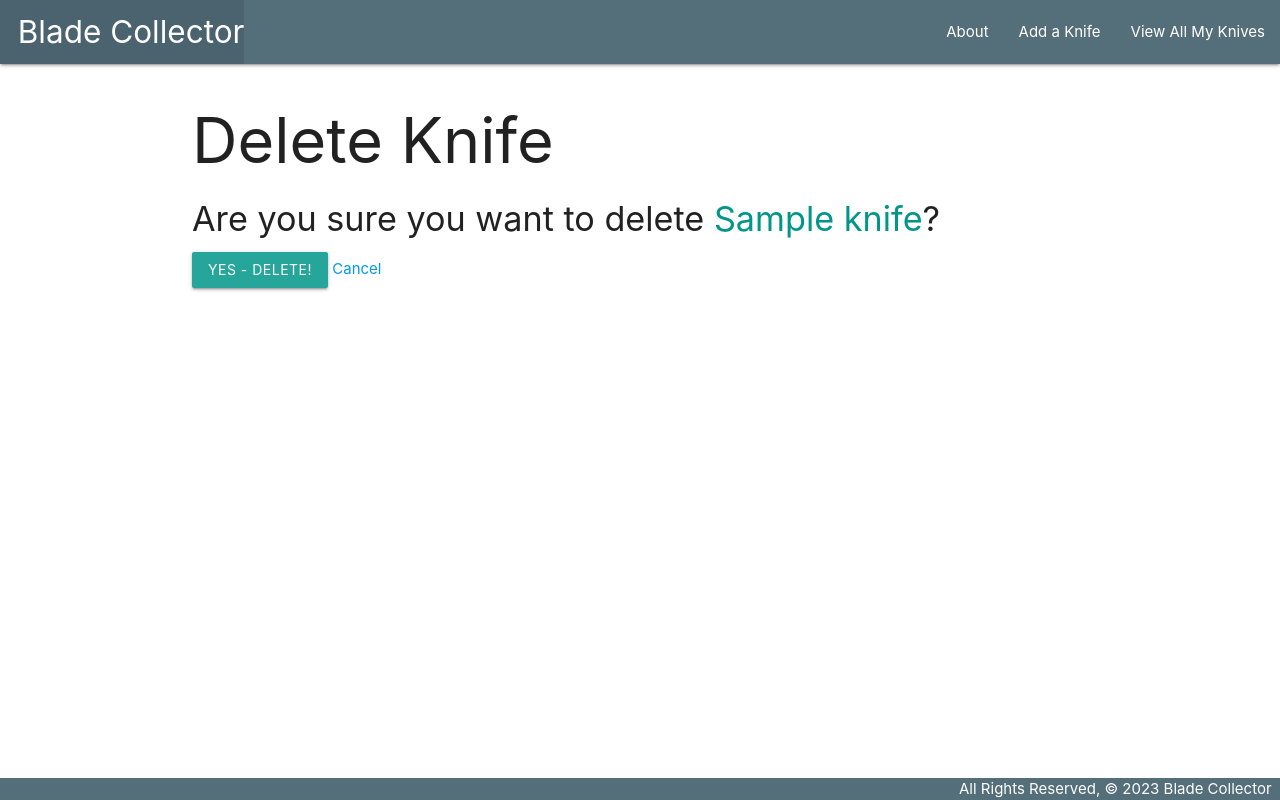
After one commit to OsoSan01/djangocollector, a Django app: page /knives/1/delete in a window 1280 px wide. The commit adds this page. Run offline with Django 4.2, Linux system fonts and the light colour scheme; tables that the repository leaves empty hold one stand-in row (values such as "Sample post").

Commit message:
add create, update and deletec functionality

```diff
--- a/main_app/models.py
+++ b/main_app/models.py
@@ -1,5 +1,5 @@
 from django.db import models
-
+from django.urls import reverse
 
 # Create your models here.
 class Knife(models.Model):
@@ -10,3 +10,6 @@ class Knife(models.Model):
 
     def __str__(self):
         return f'{self.name} ({self.id})'
+
+def get_absolute_url(self):
+    return reverse('detail', kwargs={'knife_id': self.id})
--- a/main_app/templates/base.html
+++ b/main_app/templates/base.html
@@ -15,11 +15,12 @@
     <nav>
       <div class="nav-wrapper blue-grey darken-1" >
         <ul>
-          <li><a href="/" class="left brand-logo">&nbsp;&nbsp;Blade Collector</a></li>
+          <li><a href="{% url 'home' %}" class="left brand-logo">&nbsp;&nbsp;Blade Collector</a></li>
         </ul>
         <ul class="right">
-          <li><a href="/about">About</a></li>
-          <li><a href="/knives">View All My Knives</a></li>
+          <li><a href="{% url 'about' %}">About</a></li>
+          <li><a href="{% url 'knives_create' %}">Add a Knife</a></li>
+          <li><a href="{% url 'index' %}">View All My Knives</a></li>
         </ul>
       </div>
     </nav>
--- a/main_app/templates/knives/detail.html
+++ b/main_app/templates/knives/detail.html
@@ -15,6 +15,12 @@
           <p>Size: Challenging for small hands</p>
         {% endif %}
   </div>
+  <div class="card-action">
+    <a href="{% url 'knife_update' knife.id %}">Edit</a>
+    <!-- will show the edit form -->
+    <a href="{% url 'knife_delete' knife.id %}">Delete</a>
+  </div>
+</div>
 </div>
 
 {% endblock %}
--- a/main_app/templates/knives/index.html
+++ b/main_app/templates/knives/index.html
@@ -5,7 +5,7 @@
 
 {% for knife in knives %}
   <div class="card">
-    <a href="/knives/{{ knife.id }}">
+    <a href="{% url 'detail' knife.id %}">
       <div class="card-content">
         <span class="card-title">{{ knife.name }}</span>
         <p>Type: {{ knife.type }}</p>
--- /dev/null
+++ b/main_app/templates/main_app/knife_confirm_delete.html
@@ -0,0 +1,13 @@
+{% extends 'base.html' %}
+
+{% block content %}
+  <h1>Delete Knife</h1>
+
+  <h4>Are you sure you want to delete <span class="teal-text">{{ object.name }}</span>?</h4>
+
+  <form action="" method="POST">
+    {% csrf_token %}
+    <input type="submit" value="Yes - Delete!" class="btn">
+    <a href="{% url 'detail' knife.id %}">Cancel</a>
+  </form>
+{% endblock %}
--- a/main_app/urls.py
+++ b/main_app/urls.py
@@ -6,4 +6,7 @@ urlpatterns = [
   path('about/', views.about, name='about'),
   path('knives/', views.knives_index, name='index'),
   path('knives/<int:knife_id>/', views.knives_detail, name="detail"),
+  path('knives/create/', views.KnifeCreate.as_view(), name='knives_create'),
+  path('knives/<int:pk>/update', views.KnifeUpdate.as_view(), name='knife_update'),
+  path('knives/<int:pk>/delete', views.KnifeDelete.as_view(), name='knife_delete'),
 ]
--- a/main_app/views.py
+++ b/main_app/views.py
@@ -1,4 +1,5 @@
 from django.shortcuts import render
+from django.views.generic.edit import CreateView, UpdateView, DeleteView
 from .models import Knife
 
 
@@ -19,3 +20,16 @@ def knives_index(request):
 def knives_detail(request, knife_id):
   knife = Knife.objects.get(id=knife_id)
   return render(request, 'knives/detail.html', {'knife':knife})
+
+
+class KnifeCreate(CreateView):
+  model = Knife
+  fields = '__all__'
+
+class KnifeUpdate(UpdateView):
+  model = Knife
+  fields = ['type', 'description', 'size']
+
+class KnifeDelete(DeleteView):
+  model = Knife
+  succes_url = '/knives'
```
Also changed, not shown: main_app/templates/home.html (+6 -12 lines), main_app/templates/main_app/knife_form.html (added, +21 -0 lines).
